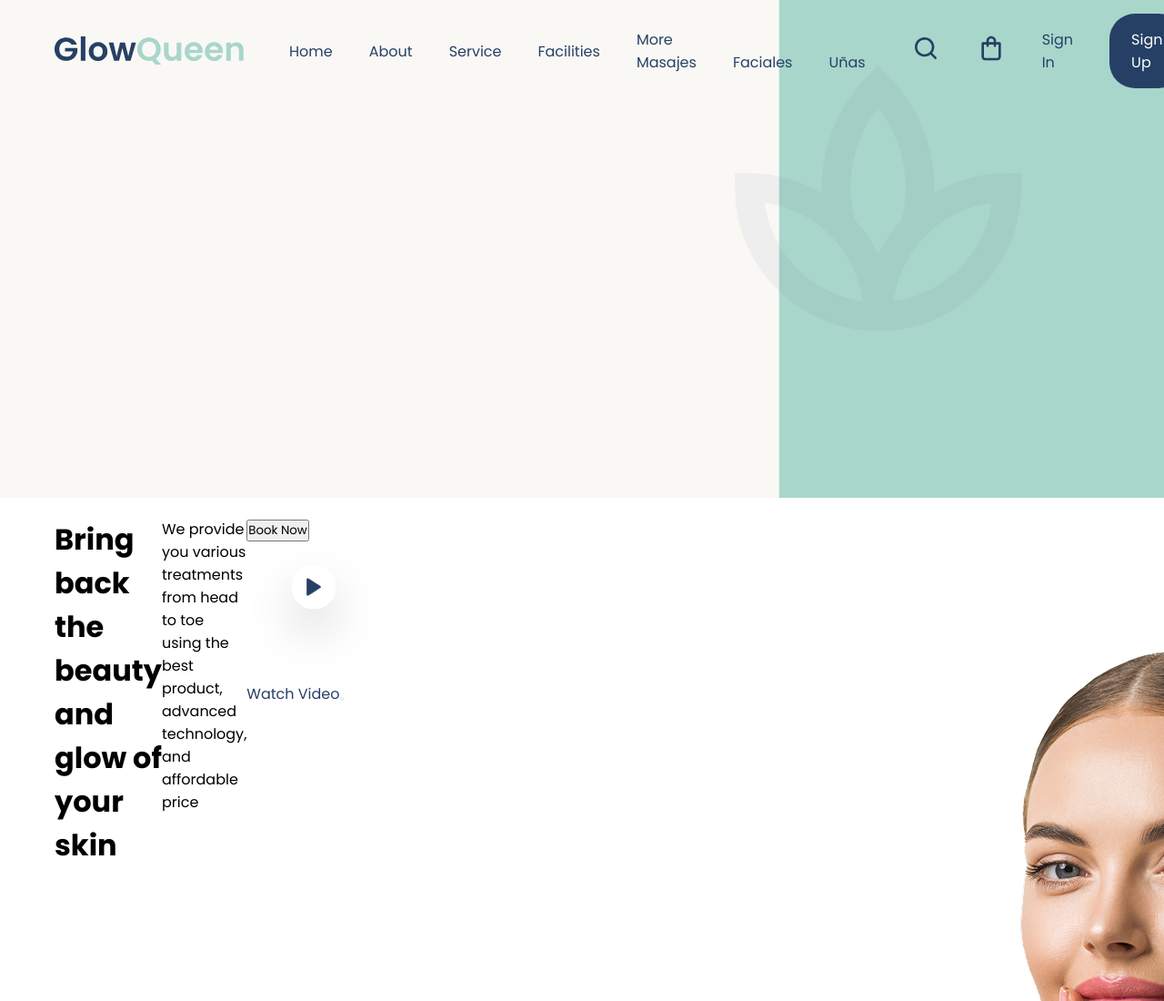
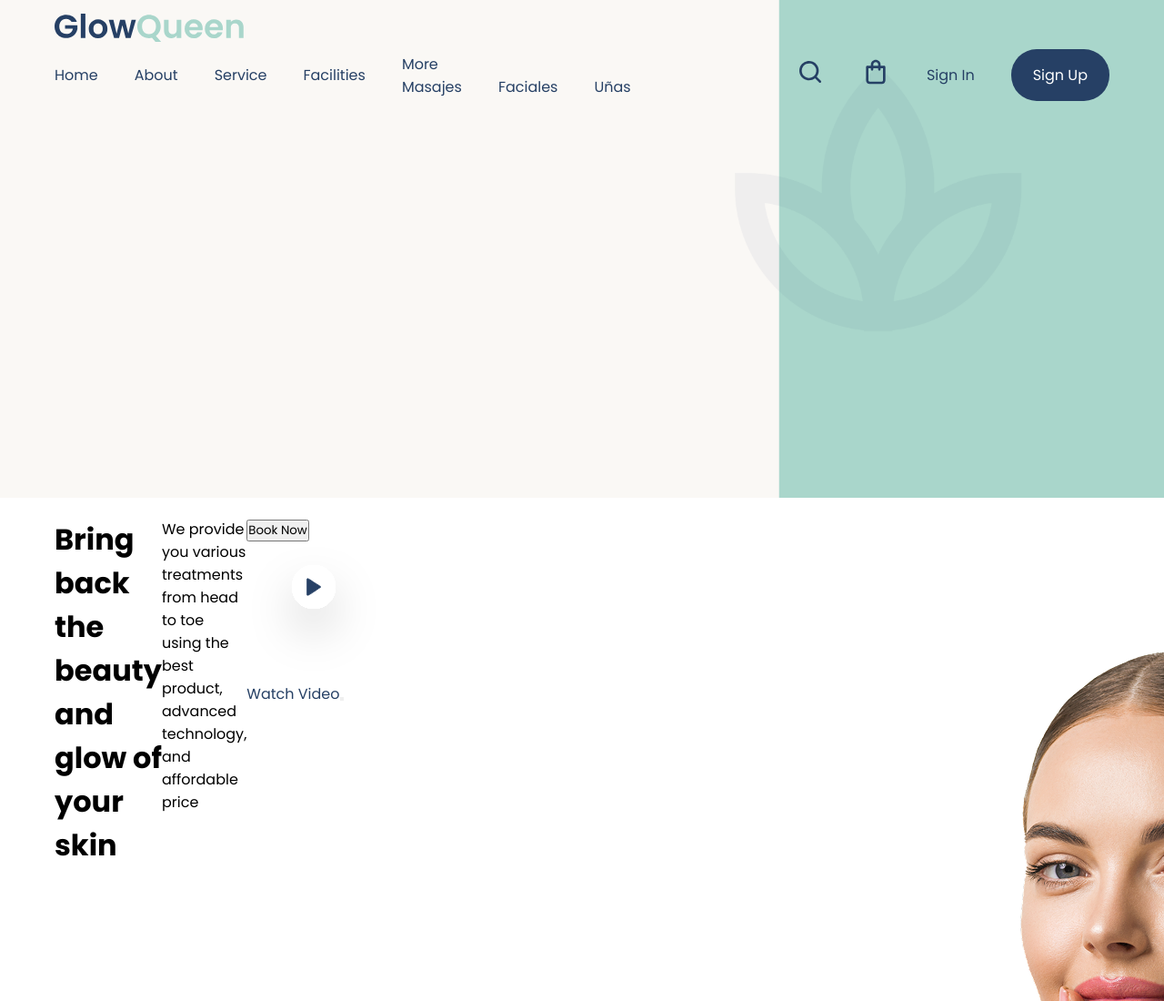
Before and after one commit to JaviQuijada/CSS-Tarea-entregable-1-Header-Spa-Beauty, a website: page code/index.html in a window 1280 px wide. Shown: the top 1100 px of the page at 91% size. Drawn offline with Linux system fonts and the light colour scheme.

Commit message:
Actualizo el header y el index.html

```diff
--- a/code/index.html
+++ b/code/index.html
@@ -30,10 +30,11 @@
   <body>
     <header class="header-principal">
       <div class="container">
+        <div class="logo"><a href="#">
+          <img src="../img/logo.svg" alt="Logotipo"
+        /></a></div>
         <nav class="nav_principal">
-          <a href="#">
-            <img class="logo" src="../img/logo.svg" alt="Logotipo"
-          /></a>
+
 
           <div class="nav_index">
             <ul>
--- a/code/sass/layout/_header.scss
+++ b/code/sass/layout/_header.scss
@@ -1,6 +1,4 @@
 @use "../abstracts/variables" as *;
-
-
 
 .fondo {
   position: absolute;
@@ -27,7 +25,6 @@
   align-items: center;
   width: 100%;
   gap: 50px;
-
 }
 
 .nav_index ul,
```
